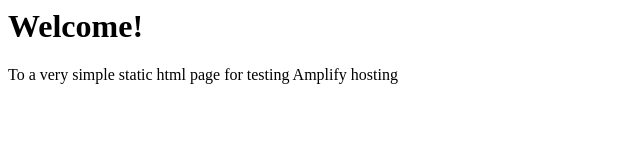
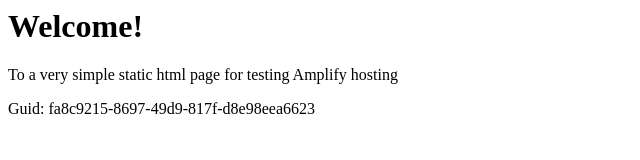
Before and after one commit to aws-aemilia-gru/Github-PR-Commit-Integration-Test-DoNotTouch-Gith-OKSLNVO2-v1-prod-sa-east-1, a website: page src/index.html in a window 1280 px wide. Shown: the whole page, without its empty margins (0-640 px from the left). Drawn offline with Linux system fonts and the light colour scheme.

Commit message:
commit from integ tests

```diff
--- a/src/index.html
+++ b/src/index.html
@@ -1,3 +1,5 @@
+
+
 <html lang="en">
 
 <head>
@@ -10,6 +12,6 @@
 <body>
     <h1>Welcome!</h1>
     <p>To a very simple static html page for testing Amplify hosting</p>
-</body>
+    <p>Guid: fa8c9215-8697-49d9-817f-d8e98eea6623</p></body>
 
 </html>
```
